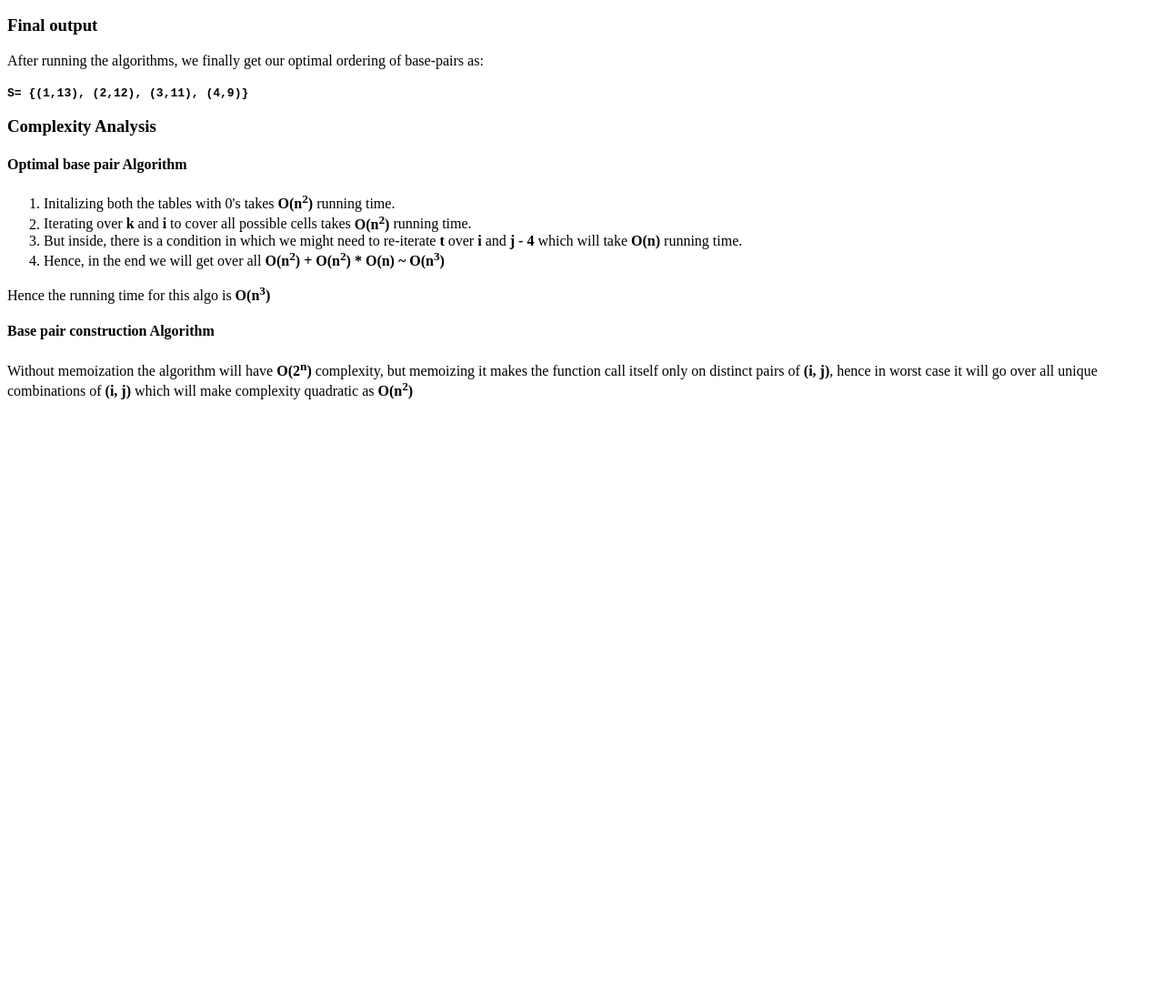
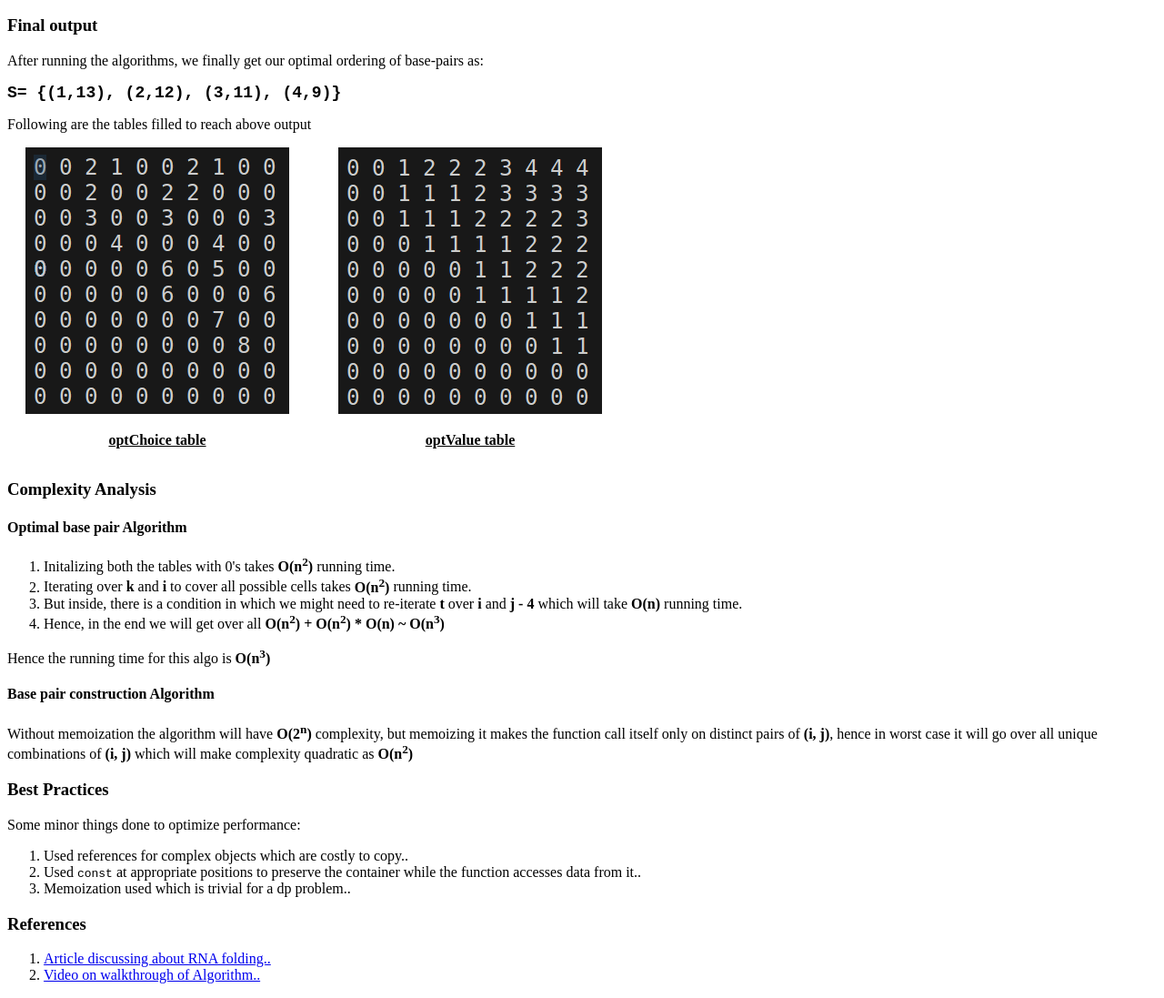
Before and after one commit to vercetti322/RNA-Folding, a plain HTML site: page Analysis/index.html in a window 1280 px wide. Shown: the part 2445-3542 px from the top of the page at 91% size. Before the commit the page ends 2900 px from the top, so only its background shows below. Drawn offline with Linux system fonts and the light colour scheme.

Commit message:
Analysis docs completed!

```diff
--- a/Analysis/index.html
+++ b/Analysis/index.html
@@ -141,7 +141,18 @@
     <b>Appropriate memoization have been done for both the algorithms (dp & backtracking one) to optimize running time!</b>
     <h3>Final output</h3>
     <p>After running the algorithms, we finally get our optimal ordering of base-pairs as:</p>
-    <code><b>S= {(1,13), (2,12), (3,11), (4,9)}</b></code>
+    <code style="font-size: 18px;"><b>S= {(1,13), (2,12), (3,11), (4,9)}</b></code>
+    <p>Following are the tables filled to reach above output</p>
+    <div>
+        <div class="choice" style="display: inline-block; margin-left: 20px; margin-right: 50px; text-align: center;">
+            <img src="./choice-table.png">
+            <p style="text-decoration: underline;"><b>optChoice table</b></p>
+        </div>
+        <div class="value" style="display: inline-block; text-align: center;">
+            <img src="./value-table.png">
+            <p style="text-decoration: underline;"><b>optValue table</b></p>
+        </div>
+    </div>
     <h3>Complexity Analysis</h3>
     <h4>Optimal base pair Algorithm</h4>
     <ol>
@@ -153,8 +164,31 @@
     <p>Hence the running time for this algo is <b>O(n<sup>3</sup>)</b></p>
     <h4>Base pair construction Algorithm</h4>
     <p>Without memoization the algorithm will have <b>O(2<sup>n</sup>)</b> complexity, but memoizing it
-            makes the function call itself only on distinct pairs of <b>(i, j)</b>, hence in worst case it will
-            go over all unique combinations of <b>(i, j)</b> which will make complexity quadratic as <b>O(n<sup>2</sup>)</b>
+        makes the function call itself only on distinct pairs of <b>(i, j)</b>, hence in worst case it will
+        go over all unique combinations of <b>(i, j)</b> which will make complexity quadratic as <b>O(n<sup>2</sup>)</b>
     </p>
+    <h3>Best Practices</h3>
+    <p>Some minor things done to optimize performance:</p>
+    <ol>
+        <li>
+            Used references for complex objects which are costly to copy..
+        </li>
+        <li>
+            Used <code>const</code> at appropriate positions to preserve the container while
+            the function accesses data from it..
+        </li>
+        <li>
+            Memoization used which is trivial for a dp problem..
+        </li>
+    </ol>
+    <h3>References</h3>
+    <ol>
+        <li>
+            <a href="https://medium.com/@shashanksharma021401/finding-secondary-structure-of-rna-using-dynamic-programming-over-intervals-f8f1ce37ed32">Article discussing about RNA folding..</a>
+        </li>
+        <li>
+            <a href="https://www.youtube.com/watch?v=1zBbqtNqNVc&t=2433s">Video on walkthrough of Algorithm..</a>
+        </li>
+    </ol>
 </body>
 </html>
```
Also changed, not shown: Analysis/choice-table.png (added), Analysis/value-table.png (added), 1 other file.
